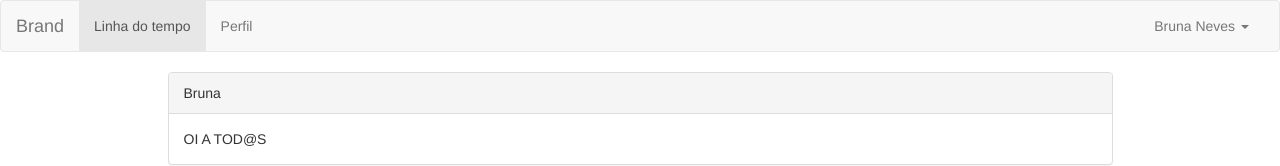
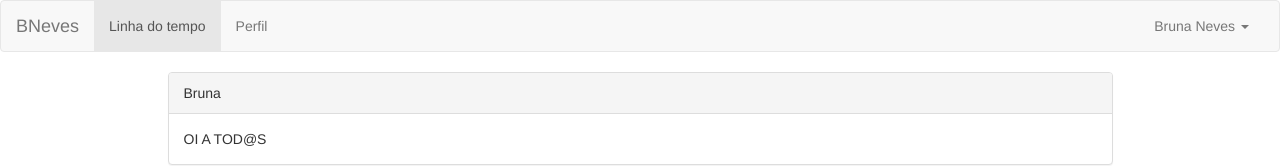
Before and after one commit to BrunaN/PIW, an Angular app in the folder Atividade 02/: page / in a window 1280 px wide. Shown: the top 166 px of the page. Built offline with nearby package versions, Linux system fonts and the light colour scheme.

Commit message:
Update navegador.component.html
Nome da rede social

```diff
--- a/Atividade 02/src/app/navegador/navegador.component.html
+++ b/Atividade 02/src/app/navegador/navegador.component.html
@@ -8,7 +8,7 @@
         <span class="icon-bar"></span>
         <span class="icon-bar"></span>
       </button>
-      <a class="navbar-brand" href="#">Brand</a>
+      <a class="navbar-brand" href="#">BNeves</a>
     </div>
 
     <!-- Collect the nav links, forms, and other content for toggling -->
```
